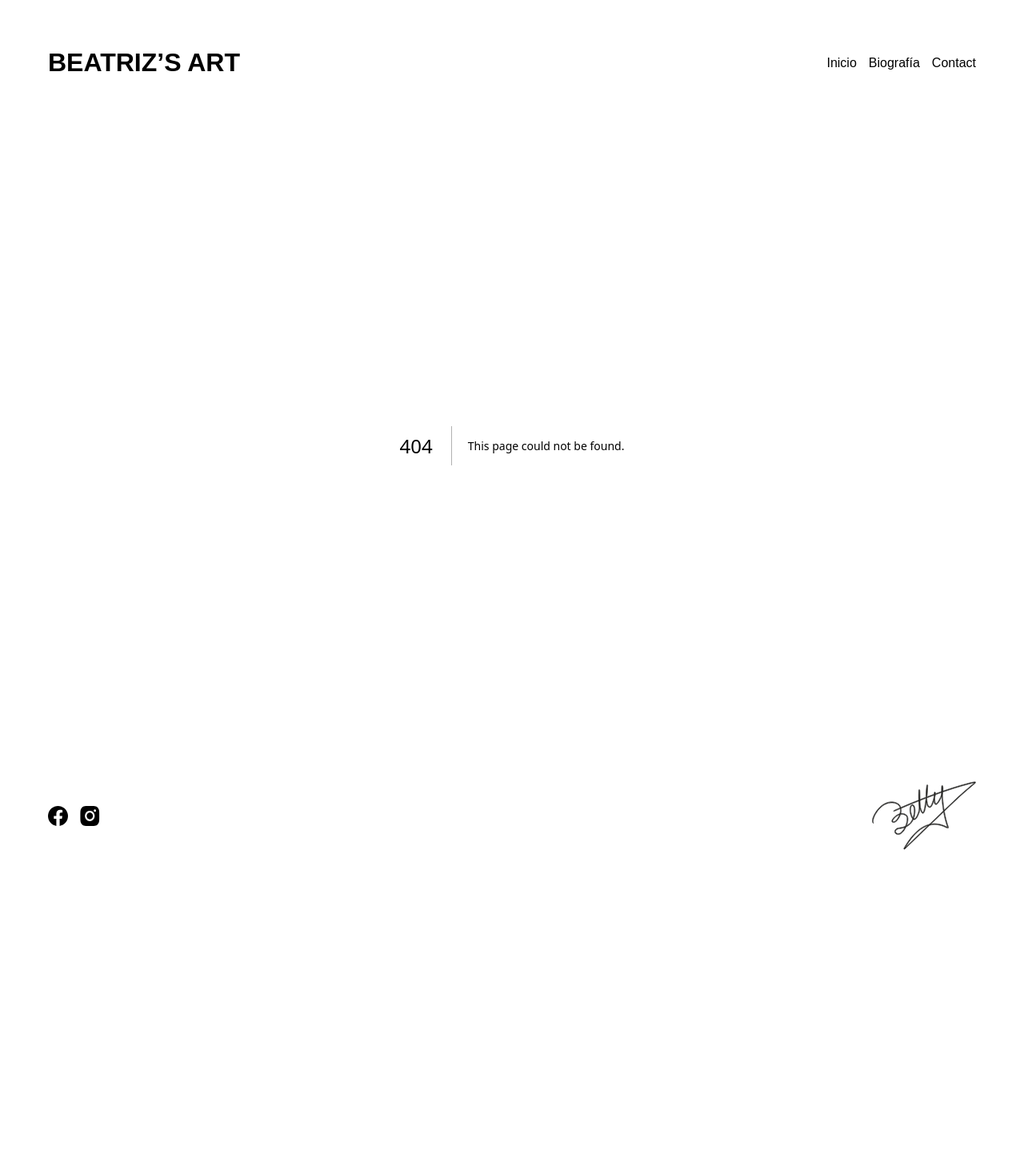
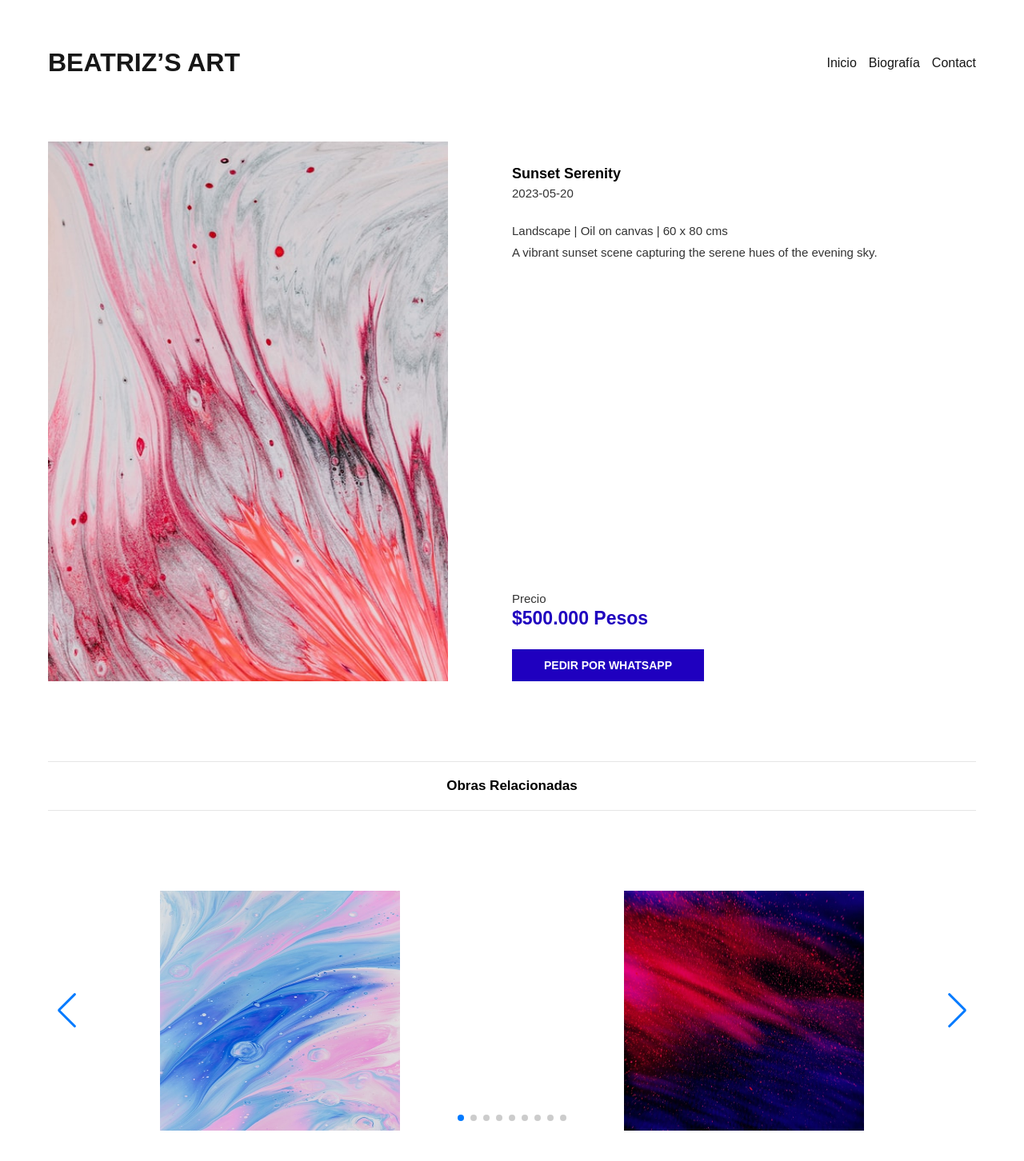
Before and after one commit to daviddiazh/artwork-page, a Next.js app: page /detail/1 in a window 1280 px wide. Before the commit this address had no page. Shown: the top 1452 px of the page at 80% size. Before the commit the page ends 1083 px from the top, so only its background shows below. Built offline with nearby package versions, Linux system fonts and the light colour scheme.

Commit message:
feat: detail page ok

```diff
--- a/src/app/components/Header/MobileHeader/index.tsx
+++ b/src/app/components/Header/MobileHeader/index.tsx
@@ -1,15 +1,21 @@
 'use client'
 
 import Link from 'next/link'
-import React, { useState } from 'react'
+import React, { useEffect, useState } from 'react'
 import styles from './styles.module.css'
 import Image from 'next/image'
 import darkMenu from '../../../../assets/dark-menu.svg'
 import lightMenu from '../../../../assets/light-menu.svg'
+import { usePathname } from 'next/navigation'
 
 export const MobileHeader = () => {
 
   const [ open, setOpen ] = useState(false);
+  const pathname = usePathname()
+
+  useEffect(() => {
+    setOpen(false);
+  }, [pathname]);
 
   return (
     <div>
--- /dev/null
+++ b/src/app/detail/[id]/page.tsx
@@ -0,0 +1,119 @@
+'use client'
+
+import { useEffect, useState } from "react";
+import Image from "next/image";
+import { useParams } from "next/navigation";
+import { Swiper, SwiperSlide } from 'swiper/react';
+import { Navigation, Mousewheel, Keyboard, Autoplay, Pagination } from 'swiper/modules';
+
+import 'swiper/css/navigation';
+import 'swiper/css/pagination';
+import 'swiper/css/autoplay';
+import 'swiper/css';
+
+import { ArtWork } from "@/app/interfaces/artwork";
+import { artWorks } from "@/mocks/artworks";
+import styles from './styles.module.css'
+import '../../globals.css'
+
+export default function Detail() {
+    const params = useParams();
+    const id = params.id;
+    const [ artWork, setArtWork ] = useState<ArtWork>({} as ArtWork);
+
+    useEffect(() => {
+        if (id) {
+            const data = artWorks.find(a => a._id === id);
+            setArtWork(data!);
+        }
+    }, [id])
+
+    if (!artWork?.image) {
+        return <div style={{ minHeight: '70vh', padding: '30px' }}>Loading...</div>;
+    }
+
+    return (
+        <div className={styles.page}>
+            <div className={styles.container}>
+                <Image
+                    src={artWork?.image}
+                    alt={artWork?.name}
+                    width={450}
+                    className={styles.image}
+                />
+                <div className={styles.secondContainer}>
+                    <div>
+                        <p className={styles.name}>{artWork?.name}</p>
+                        <p className={styles.date}>{artWork?.createdAt}</p>
+                        <p className={styles.text}>{artWork?.category} | {artWork?.techniques} | {artWork?.sizeX} x {artWork?.sizeY} cms</p>
+                        <p
+                            className={styles.text}
+                            style={{
+                                paddingTop: 10
+                            }}
+                        >
+                            {artWork?.description}
+                        </p>
+                    </div>
+                    <div>
+                        {
+                            artWork?.state !== 'Sold' && (
+                                <>
+                                    <p className={styles.text}>Precio</p>
+                                    <p className={styles.price}>{artWork?.price} Pesos</p>
+                                    <button className={styles.btn}>PEDIR POR WHATSAPP</button>
+                                </>
+                            )
+                        }
+                    </div>
+                </div>
+            </div>
+
+            <p className={styles.plays}>Obras Relacionadas</p>
+
+            <div>
+                <Swiper
+                    cssMode
+                    navigation
+                    pagination
+                    mousewheel
+                    keyboard
+                    modules={[Navigation, Mousewheel, Keyboard, Autoplay, Pagination]}
+                    className="mySwiper"
+                    autoplay={{
+                        delay: 5000,
+                    }}
+                    loop={true}
+                    spaceBetween={20}
+                    breakpoints={{
+                        640: {
+                            slidesPerView: 1,
+                            spaceBetween: 0,
+                        },
+                        768: {
+                            slidesPerView: 2,
+                            spaceBetween: 0,
+                        },
+                        1300: {
+                            slidesPerView: 4,
+                            spaceBetween: 20,
+                        },
+                    }}
+                >
+                    {artWorks?.map(item => (
+                        <SwiperSlide key={item?._id}>
+                            <Image
+                                src={item?.image}
+                                alt="Cuadro"
+                                className={styles.img}
+                                width={300}
+                                height={300}
+                                loading="lazy"
+                            />
+                        </SwiperSlide>
+                    ))}
+                </Swiper>
+            </div>
+        </div>
+    )
+}
--- /dev/null
+++ b/src/app/detail/[id]/styles.module.css
@@ -0,0 +1,113 @@
+.page {
+    width: 100%;
+    padding: 20px 60px;
+    min-height: 70vh;
+}
+
+.container {
+    width: 100%;
+    display: flex;
+    justify-content: flex-start;
+    /* align-items: center; */
+    gap: 80px;
+}
+
+.image {
+    width: 500px;
+}
+
+.secondContainer {
+    display: flex;
+    flex-direction: column;
+    justify-content: space-between;
+    align-items: flex-start;
+}
+
+.name {
+    font-size: 18px;
+    font-weight: 600;
+    color: #000;
+    text-align: left;
+    padding-top: 30px;
+    padding-bottom: 0;
+}
+
+.date {
+    font-size: 15px;
+    font-weight: 500;
+    color: #333;
+    text-align: left;
+    padding-top: 5px;
+    padding-bottom: 30px;
+}
+
+.text {
+    font-size: 15px;
+    font-weight: 500;
+    color: #333;
+    text-align: left;
+    padding-top: 0px;
+    padding-bottom: 0px;
+}
+
+.price {
+    font-size: 23px;
+    font-weight: 600;
+    color: #1F00BF;
+    text-align: left;
+    padding-top: 3px;
+    padding-bottom: 25px;
+}
+
+.btn {
+    font-size: 14px;
+    background-color: #1F00BF;
+    color: #fff;
+    font-weight: 600;
+    padding: 12px 40px;
+    border: none;
+    cursor: pointer;
+}
+
+.plays {
+    text-align: center;
+    margin: 100px 0;
+    font-size: 17px;
+    font-weight: 600;
+    color: #000;
+    padding: 20px;
+    border-top: 1px solid #e5e5e5;
+    border-bottom: 1px solid #e5e5e5;
+}
+
+
+@media (max-width: 820px) {
+    .page {
+        padding: 15px 30px;
+        width: 100%;
+    }
+    .container {
+        display: block;
+    }
+    .image {
+        width: 100%;
+        height: auto;
+    }
+    .name {
+        font-size: 17px;
+        padding-top: 20px;
+        padding-bottom: 0;
+    }
+
+    .date, .text {
+        font-size: 14px;
+        padding-top: 4px;
+        padding-bottom: 30px;
+    }
+    .btn {
+        width: 100%;
+    }
+    .plays {
+        margin: 30px 0;
+    }
+}
--- a/src/app/globals.css
+++ b/src/app/globals.css
@@ -38,3 +38,23 @@ a {
     color-scheme: dark;
   }
 }
+
+
+.swiper {
+  width: 100%;
+  height: 300px;
+}
+
+.swiper-slide {
+  text-align: center;
+  display: flex;
+  justify-content: center;
+  align-items: center;
+}
+
+.img {
+  display: block;
+  width: 100%;
+  height: 100%;
+  object-fit: cover;
+}
--- a/src/app/page.tsx
+++ b/src/app/page.tsx
@@ -5,6 +5,7 @@ import styles from "./page.module.css";
 import { artWorks } from "@/mocks/artworks";
 import { ArtWork } from "./interfaces/artwork";
 import Image from "next/image";
+import Link from "next/link";
 
 export default function Home() {
 
@@ -63,7 +64,7 @@ export default function Home() {
         <div className={styles.secondContainer}>
           {
             data?.map((item) => (
-              <div key={item?._id} className={styles.imageContainer}>
+              <Link key={item?._id} className={styles.imageContainer} href={`/detail/${item?._id}`}>
                 <div className={styles.image}>
                   <Image
                     src={item?.image}
@@ -76,7 +77,7 @@ export default function Home() {
                     item?.state === 'Sold' && <p className={styles.soldText}>Vendido</p>
                   }
                 </div>
-              </div>
+              </Link>
             ))
           }
         </div>
--- a/src/mocks/artworks.ts
+++ b/src/mocks/artworks.ts
@@ -12,7 +12,7 @@ export const artWorks = [
         techniques: "Oil on canvas",
         sizeX: "60",
         sizeY: "80",
-        price: "$500",
+        price: "$500.000",
         description: "A vibrant sunset scene capturing the serene hues of the evening sky.",
         image: img1,
         state: "Available"
@@ -25,7 +25,7 @@ export const artWorks = [
         techniques: "Acrylic",
         sizeX: "75",
         sizeY: "100",
-        price: "$750",
+        price: "$750.000",
         description: "An abstract representation of city life and the energy of urban landscapes.",
         image: img2,
         state: "Available"
@@ -38,7 +38,7 @@ export const artWorks = [
         techniques: "Watercolor",
         sizeX: "50",
         sizeY: "70",
-        price: "$400",
+        price: "$400.000",
         description: "A delicate portrayal of the ocean waves during a peaceful morning.",
         image: img3,
         state: "Sold"
@@ -51,7 +51,7 @@ export const artWorks = [
         techniques: "Mixed media",
         sizeX: "80",
         sizeY: "100",
-        price: "$650",
+        price: "$650.000",
         description: "A detailed work showcasing the deep greens and textures of a lush forest.",
         image: img4,
         state: "Available"
@@ -64,7 +64,7 @@ export const artWorks = [
         techniques: "Oil on canvas",
         sizeX: "90",
         sizeY: "120",
-        price: "$950",
+        price: "$950.000",
         description: "An expansive view of golden fields under a warm afternoon sun.",
         image: img1,
         state: "Reserved"
@@ -90,7 +90,7 @@ export const artWorks = [
         techniques: "Acrylic",
         sizeX: "60",
         sizeY: "80",
-        price: "$600",
+        price: "$600.000",
         description: "A night sky filled with stars and constellations, depicting the vastness of space.",
         image: img3,
         state: "Available"
```
Also changed, not shown: package.json (+4 -3 lines), 1 other file (tests, documents, lock files or other folders).
